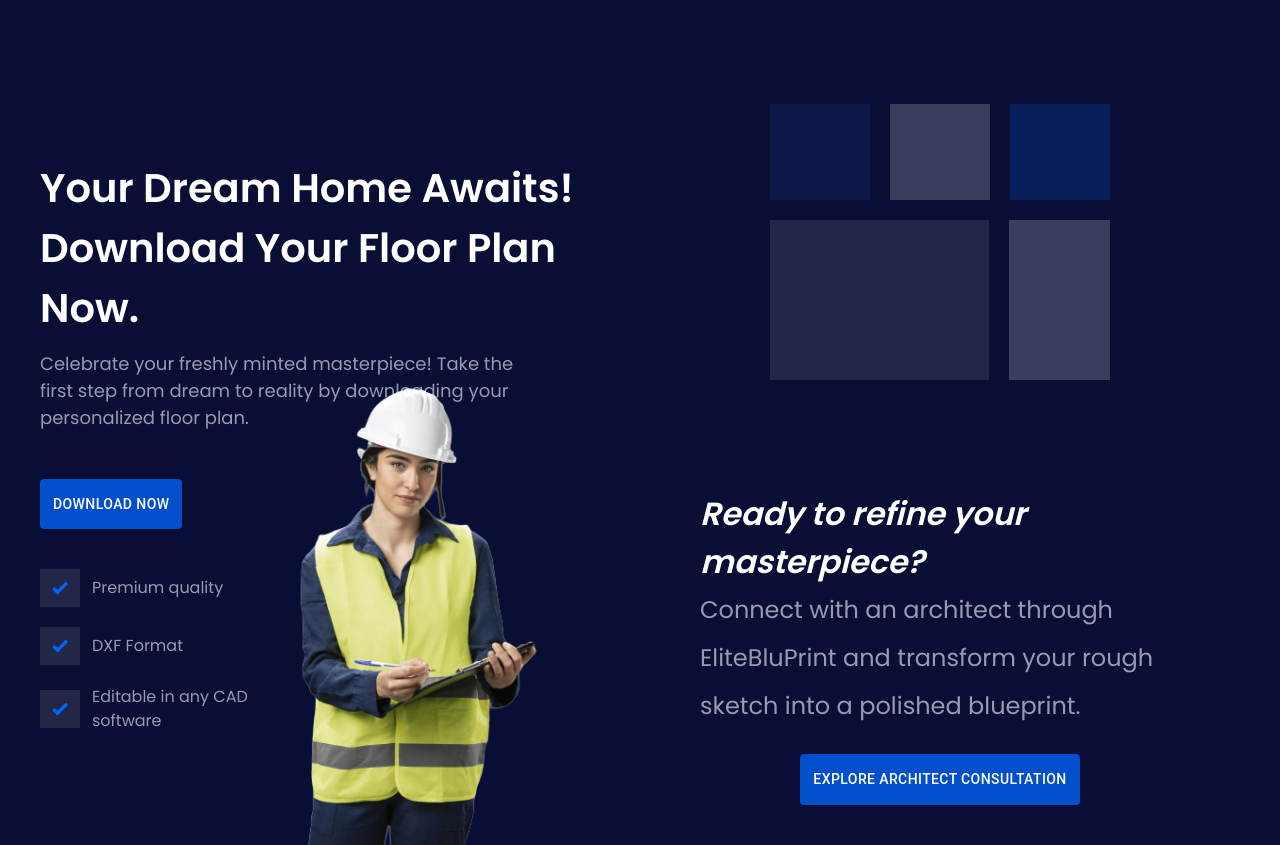
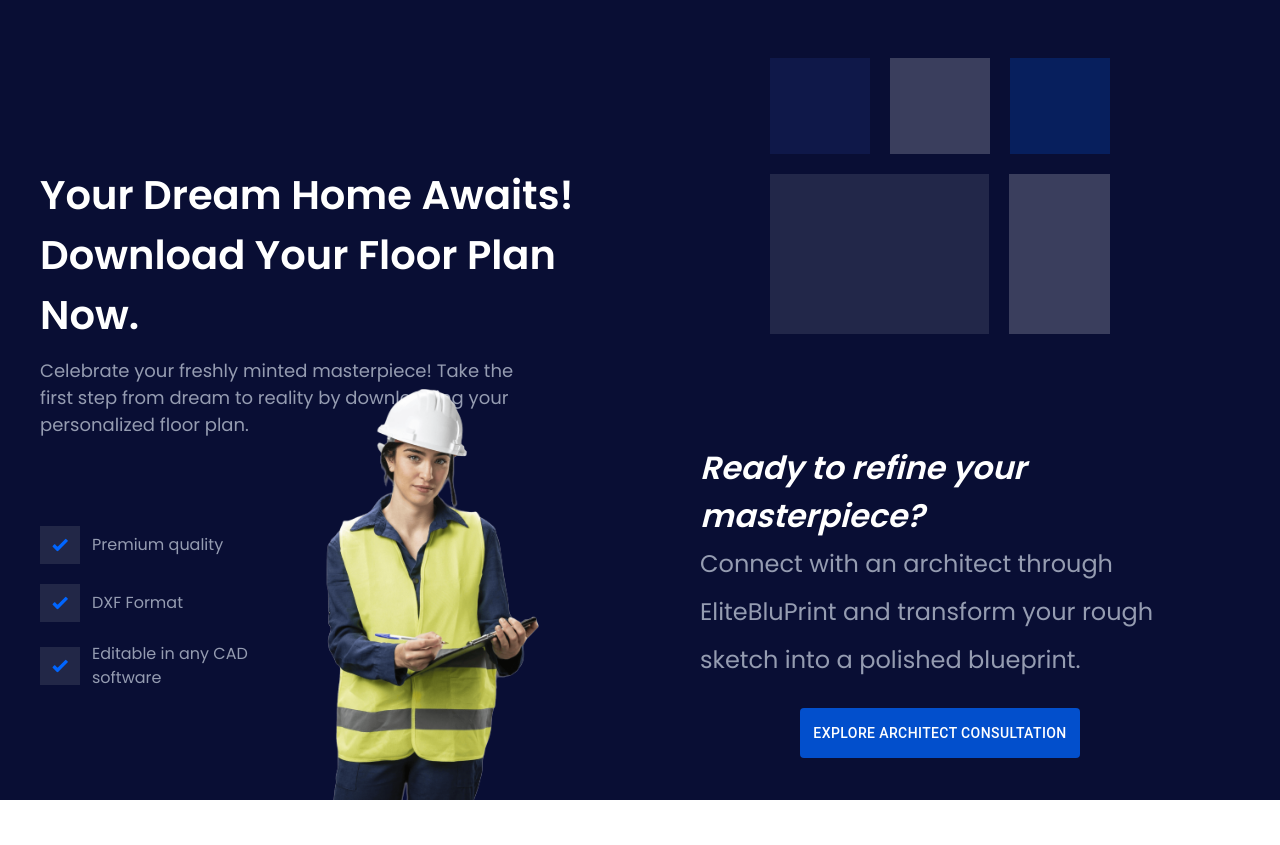
Before and after one commit to hashimkalam/SDGP-CS-28, a React (Vite) app in the folder client/: page /download in a window 1280 px wide. After the commit the page ends 800 px from the top, so only its background shows below. Built offline with nearby package versions, Linux system fonts and the light colour scheme.

Commit message:
adjusted downlaod page, re added snackbar

```diff
--- a/client/src/Pages/Download/Download.jsx
+++ b/client/src/Pages/Download/Download.jsx
@@ -21,8 +21,8 @@ function Download() {
   };
 
   return (
-    <div className="max-w-[1560px] mx-auto pt-28 min-h-screen overflow-hidden lg:overflow-auto flex flex-col lg:flex-row text-white p-10">
-      <div className="lg:flex-[.5] flex flex-col justify-center -mt-14 relative">
+    <div className="max-w-[1560px] mx-auto pt-16 min-h-screen overflow-hidden lg:overflow-auto flex flex-col lg:flex-row text-white p-10">
+      <div className="lg:flex-[.5] flex flex-col justify-center relative">
         <h1 className="text-center lg:text-left text-[40px] font-semibold">
           Your Dream Home Awaits! Download Your Floor Plan Now.
         </h1>
@@ -30,10 +30,6 @@ function Download() {
           Celebrate your freshly minted masterpiece! Take the first step from
           dream to reality by downloading your personalized floor plan.
         </p>
-
-        <div className="flex justify-center lg:justify-start">
-          <Button sx={buttonStyles}>Download Now</Button>
-        </div>
 
         <div className="space-y-5 mt-10 sm:ml-12 lg:ml-0 flex flex-col justify-center">
           {options.map((option, index) => (
@@ -51,7 +47,7 @@ function Download() {
           <img
             src={person_image}
             alt="Person_Image"
-            className="absolute -bottom-32 lg:-bottom-10 right-0 lg:right-10 xl:right-20 w-[250px] lg:w-[275px] xl:w-[300px] hidden sm:block"
+            className="absolute -bottom-32 lg:-bottom-10 right-0 lg:right-10 xl:right-20 w-[250px] lg:w-[245px] xl:w-[270px] hidden sm:block"
           />
         </div>
       </div>
--- a/client/src/Pages/Register/Register.jsx
+++ b/client/src/Pages/Register/Register.jsx
@@ -28,6 +28,8 @@ import { GoogleAuthProvider, getAuth, signInWithPopup } from "firebase/auth";
 import { app } from "../../firebase";
 import SignInModel from "../../components/model/SignInModel";
 
+import { useSnackbar } from "notistack";
+
 const options = [
   { value: "individual", label: "Individual" },
   { value: "architect", label: "Architect" },
@@ -51,6 +53,7 @@ function Register() {
   const navigate = useNavigate();
   const location = useLocation();
   const dispatch = useDispatch();
+  const { enqueueSnackbar } = useSnackbar();
 
   const [loginPage, setLoginPage] = useState(location.pathname === "/login");
   const [username, setUsername] = useState("");
@@ -151,6 +154,16 @@ function Register() {
       setMessage(data.message);
 
       if (res.ok) {
+        // success message
+        {
+          location.pathname === "/login"
+            ? enqueueSnackbar("Logged In Successfully", {
+                variant: "success",
+              })
+            : enqueueSnackbar("Signed In Successfully", {
+                variant: "success",
+              });
+        }
         navigate("/workspace");
       }
     } catch (error) {
@@ -191,7 +204,18 @@ function Register() {
             const data = await res.json();
             dispatch(signInSuccess(data));
             console.log(data);
+
             if (res.ok) {
+              // success message
+              {
+                location.pathname === "/login"
+                  ? enqueueSnackbar("Logged In Successfully", {
+                      variant: "success",
+                    })
+                  : enqueueSnackbar("Signed In Successfully", {
+                      variant: "success",
+                    });
+              }
               navigate("/workspace");
             }
           } catch (error) {
```
